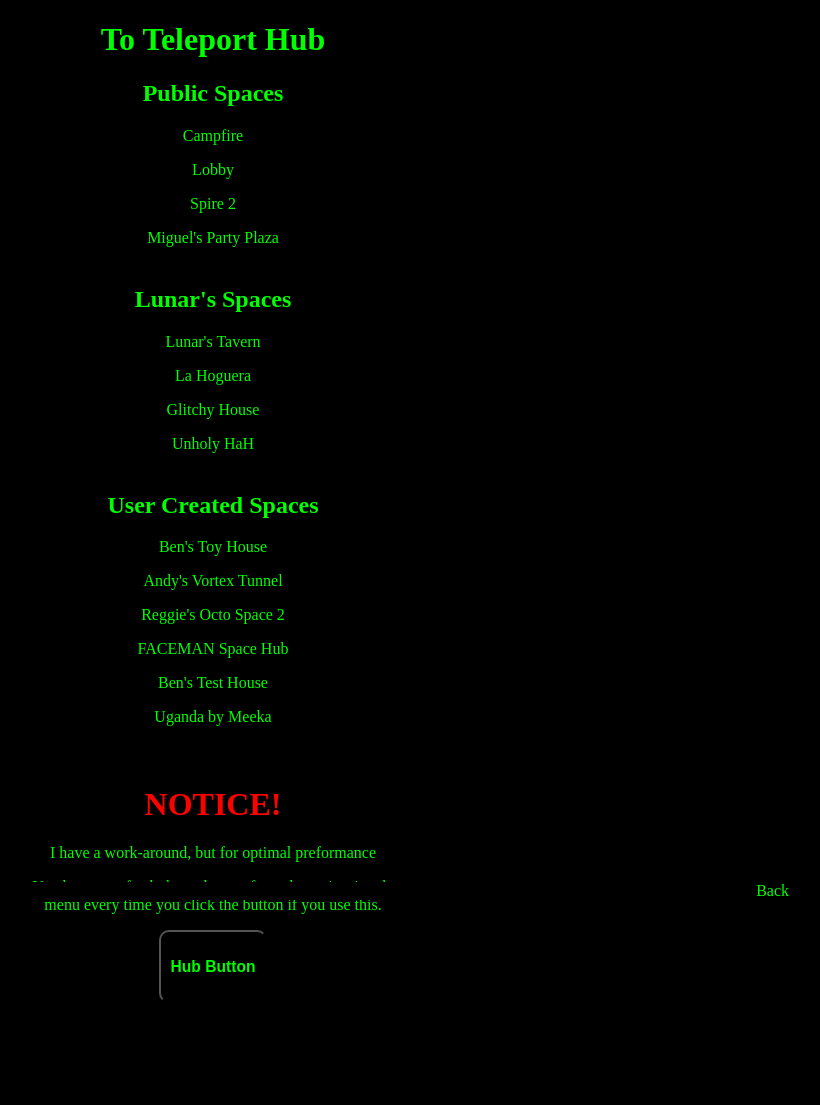
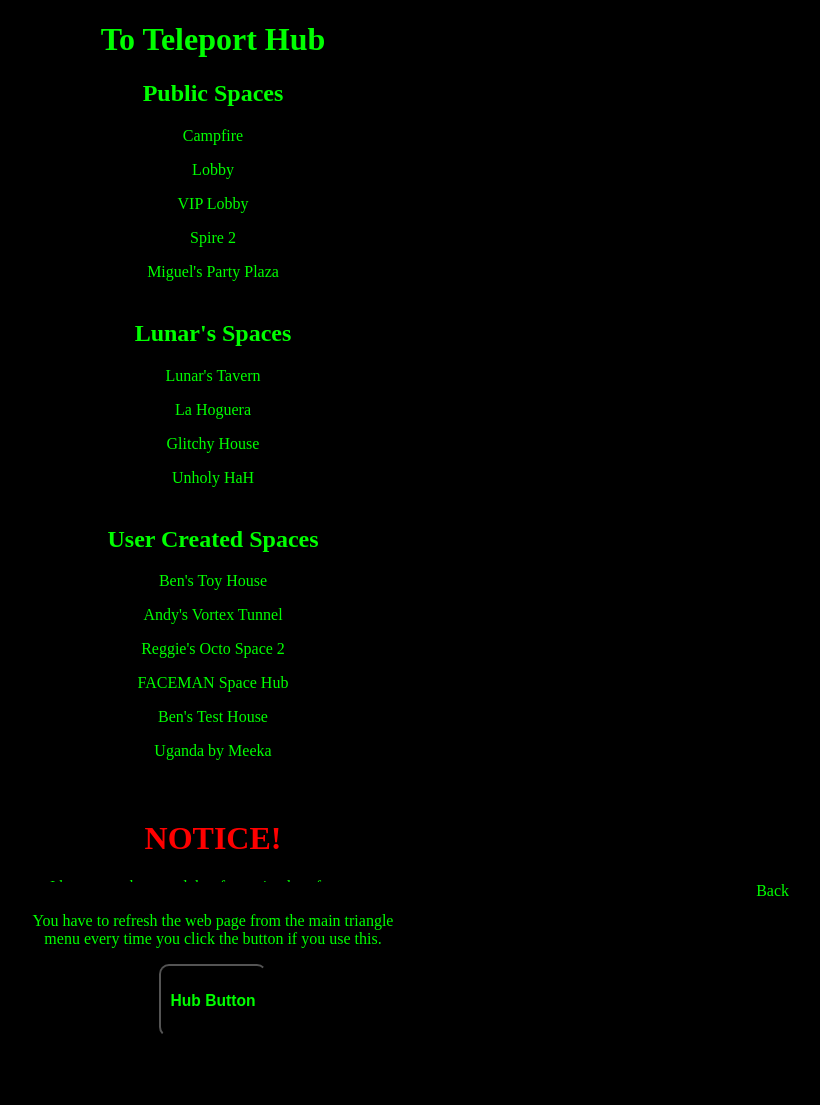
Before and after one commit to LunarTiger/AltspaceVR, a Jekyll site: the page teleportHub/index.html, which Jekyll copies as it is, in a window 1280 px wide. Shown: the whole page, without its empty margins (427-1247 px from the left). Built offline with Jekyll 4.4.1, drawn with Linux system fonts in a browser that asks for light colours; before the commit the page ends 1071 px from its top, so only the background shows below that.

Commit message:
Update index.html

```diff
--- a/teleportHub/index.html
+++ b/teleportHub/index.html
@@ -20,6 +20,7 @@
 		<h2>Public Spaces</h2>
 			<p><a href="altspace://account.altvr.com/api/spaces/campfire-lobby">Campfire</a></p>
 			<p><a href="altspace://account.altvr.com/api/spaces/lobby">Lobby</a></p>
+			<p><a href="altspace://account.altvr.com/api/spaces/vip-lobby">VIP Lobby</a></p>
 			<p><a href="altspace://account.altvr.com/api/spaces/event-606878869948990299-848">Spire 2</a></p>
 			<p><a href="altspace://account.altvr.com/api/spaces/explorer-ncb-party-plaza">Miguel's Party Plaza</a></p>
 		<hr style="height:1px; visibility:hidden;" />
```
